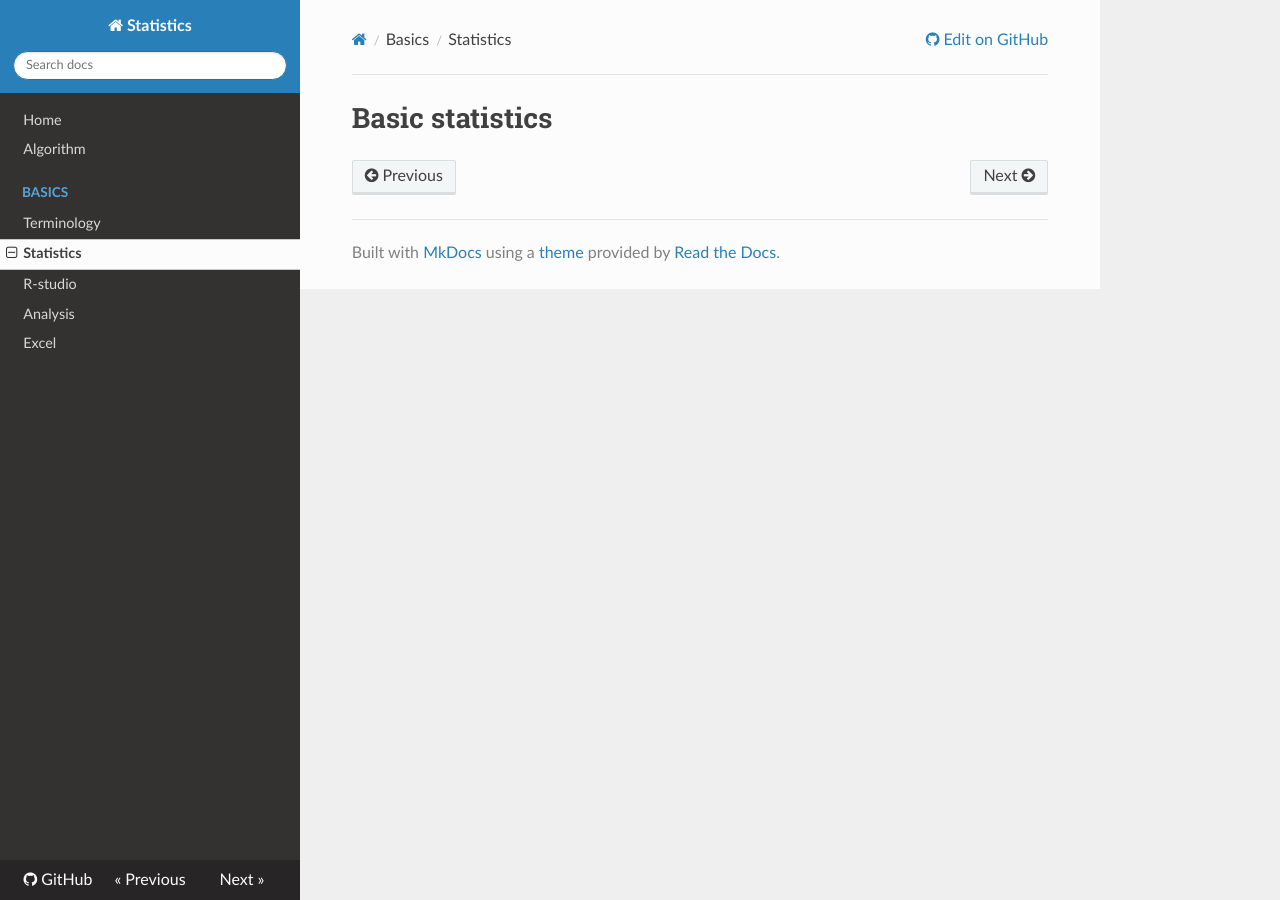
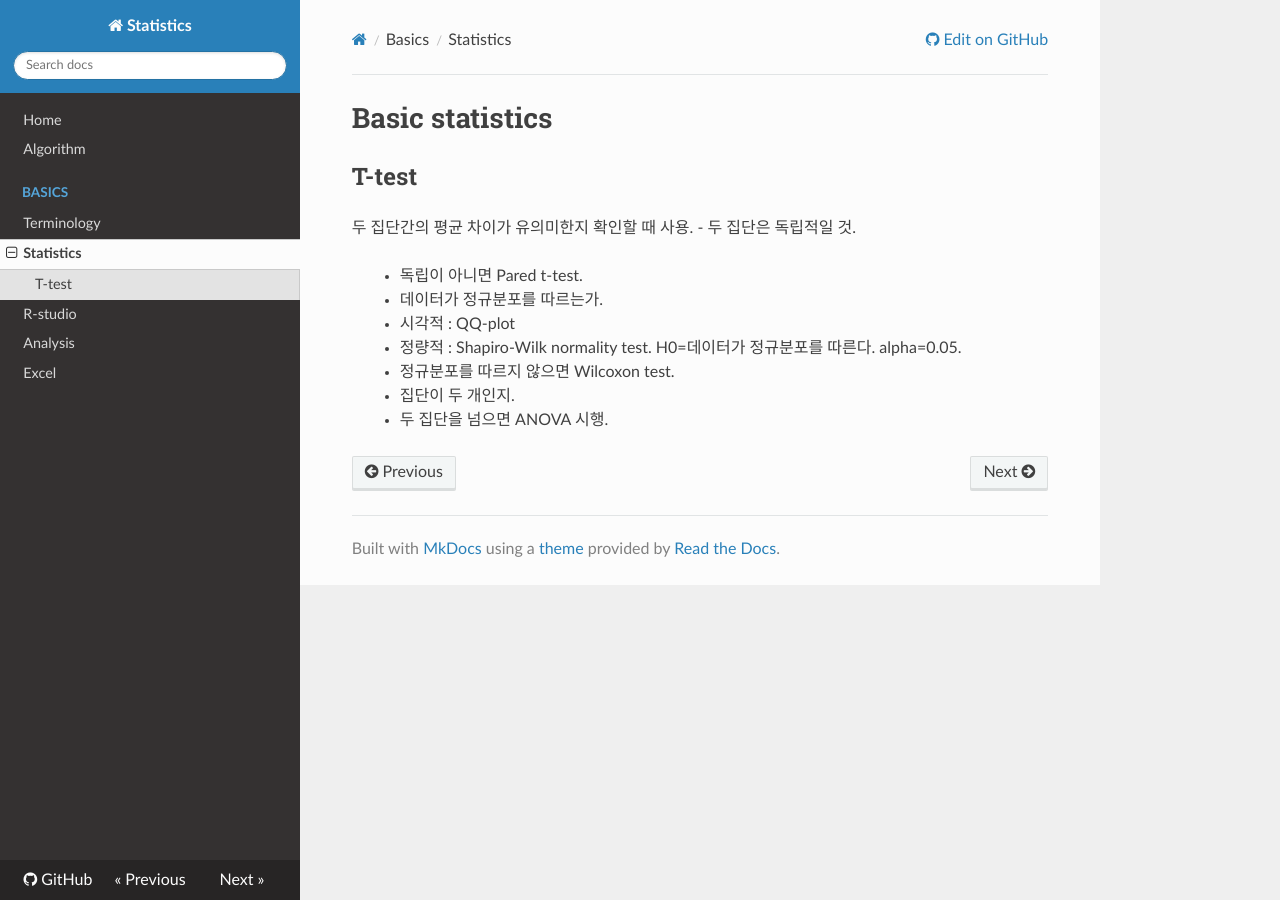
Before and after one commit to WonyoungCho/Statistics, an MkDocs documentation site: the page built from docs/basic.md, in a window 1280 px wide. Built offline with MkDocs 1.6.1, drawn with Linux system fonts in a browser that asks for light colours; nearby versions of some CDN libraries; old or Windows-style settings are respelled for this version of MkDocs.

Commit message:
Update basic.md

```diff
--- a/docs/basic.md
+++ b/docs/basic.md
@@ -1 +1,12 @@
 # Basic statistics
+
+## T-test
+두 집단간의 평균 차이가 유의미한지 확인할 때 사용.
+- 두 집단은 독립적일 것.
+> - 독립이 아니면 Pared t-test.
+- 데이터가 정규분포를 따르는가.
+> - 시각적 : QQ-plot
+> - 정량적 : Shapiro-Wilk normality test. H0=데이터가 정규분포를 따른다. alpha=0.05.
+> - 정규분포를 따르지 않으면 Wilcoxon test.
+- 집단이 두 개인지.
+> - 두 집단을 넘으면 ANOVA 시행.
```
